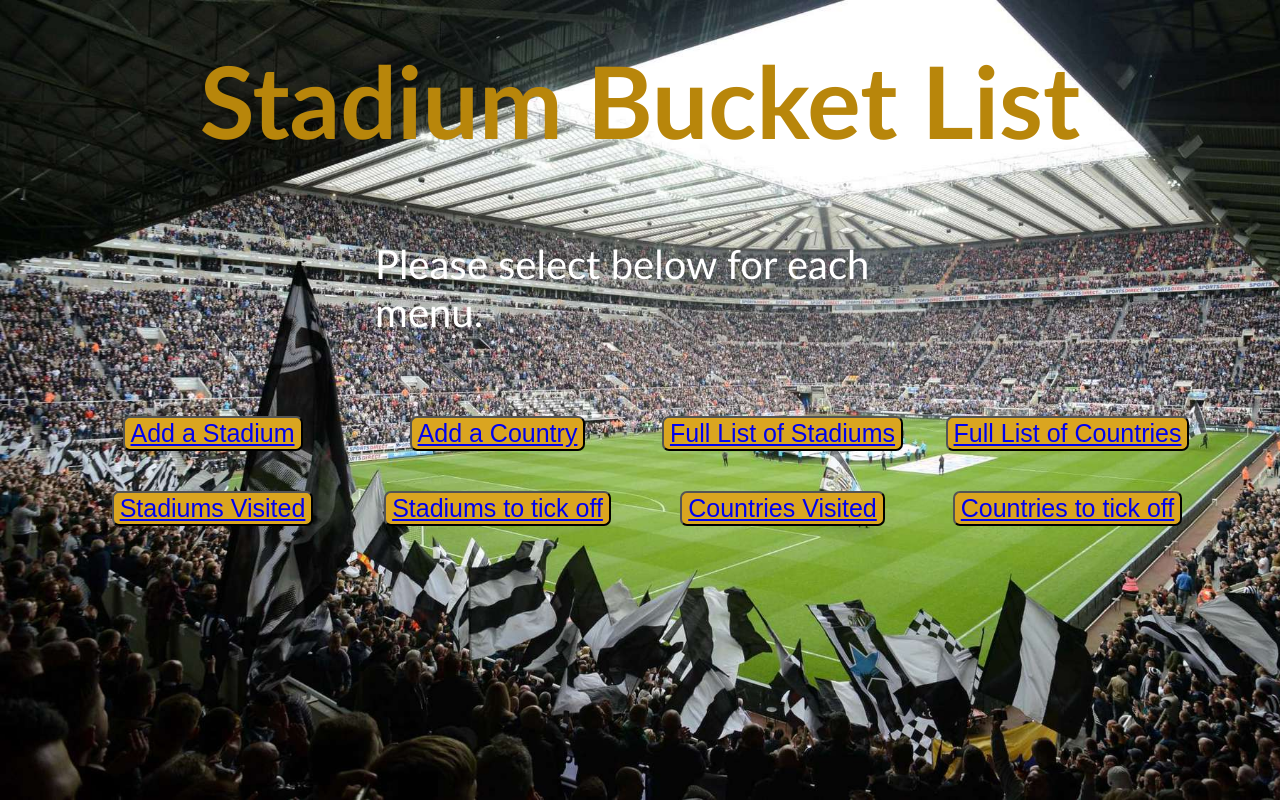
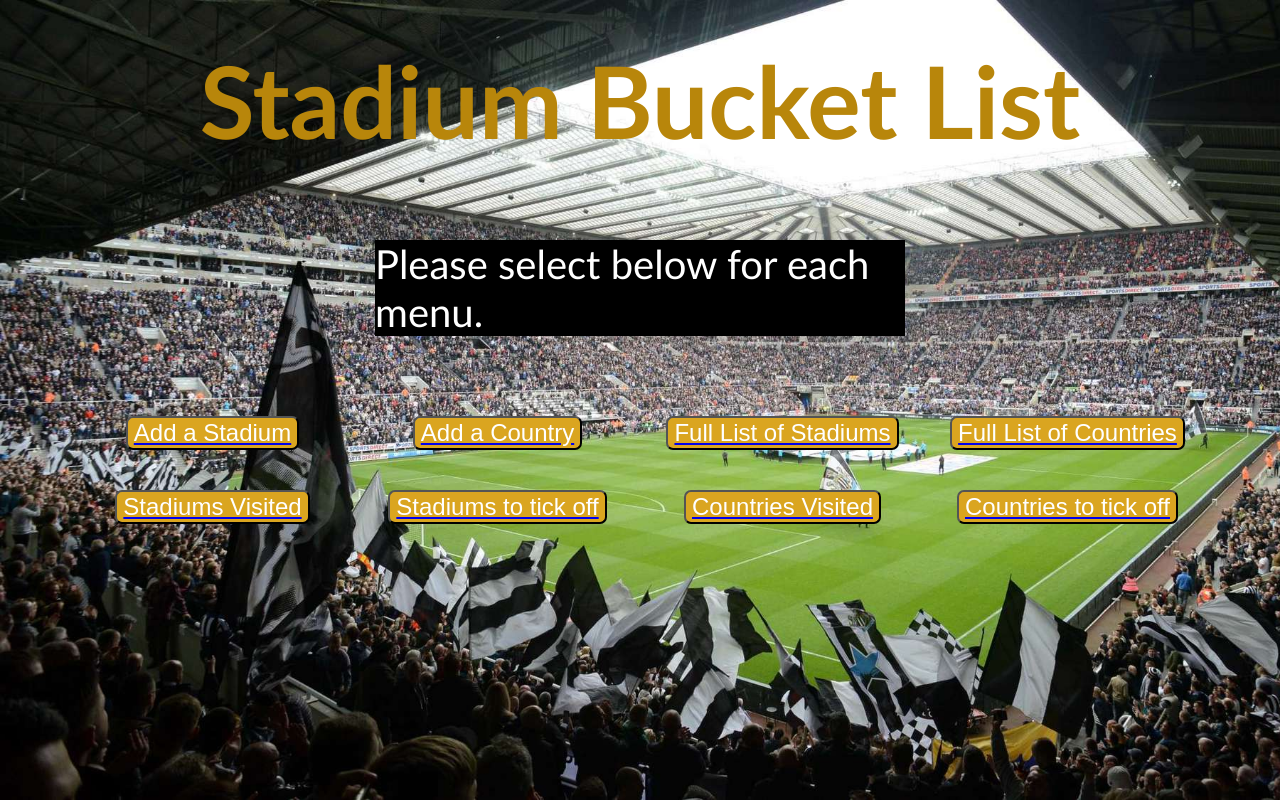
Before and after one commit to garyb6/Project1, a Flask app: page / in a window 1280 px wide. Shown: the part 107-907 px from the top of the page. Run offline with Flask 2, Linux system fonts and the light colour scheme.

Commit message:
overrode purple link text colour change

```diff
--- a/static/css/buttons.css
+++ b/static/css/buttons.css
@@ -8,7 +8,15 @@
 .button{
     background-color: goldenrod;
     border-radius: 7px;
-    font-size: 25px;
+    font-size: 24px;
+    color: black
+  }
+
+form > .button{
+    background-color: goldenrod;
+    border-radius: 7px;
+    font-size: 24px;
+    color: black
   }
 
 form > button:hover{
--- a/static/css/nav.css
+++ b/static/css/nav.css
@@ -23,14 +23,14 @@ nav ul a{
 }
 
 nav ul a:hover {
-    color: #000;
+    color: white;
 }
 
 nav ul a::before {
     content: '';
     display: block;
     height: 2px;
-    background-color: white;
+    background-color: black;
     position: absolute;
     top: 0;
     width: 0%;
--- a/static/css/style.css
+++ b/static/css/style.css
@@ -17,6 +17,7 @@ h1 {
 
 .home_paragraph {font-size: 40px;
     color: white;
+    background-color: black;
     grid-area: hp;
 }
 
@@ -43,3 +44,12 @@ h1 {
     ". B5 B6 B7 B8 ."
     ". . . . . ."
 }
+
+a:visited {
+    text-decoration: none;
+    color: goldenrod;
+}
+
+.linktext{
+    color:white;
+}
--- a/static/css/tables.css
+++ b/static/css/tables.css
@@ -28,8 +28,3 @@
     font-size: 20px;
     border-radius: 25px 75px;
 }
-
-.stadiumcard > a:visited{
-    text-decoration: none;
-    color: goldenrod;
-}
--- a/templates/index.html
+++ b/templates/index.html
@@ -4,14 +4,14 @@
 <div class="grid">
     <h1 class="home_header">Stadium Bucket List</h1>
     <p class="home_paragraph">Please select below for each menu.</p>
-<button class="itemAS button"><a href="{{url_for('stadiums.new_stadium') }}">Add a Stadium</a></button>
-<button class="itemAC button"><a href="{{url_for('countries.new_country') }}">Add a Country</a></button>
-<button class="itemFS button"><a href="{{url_for('stadiums.stadiums') }}">Full List of Stadiums</a></button>
-<button class="itemFC button"><a href="{{url_for('countries.countries') }}">Full List of Countries</a></button>
-<button class="itemSV button"><a href="{{url_for('stadiums.stadiums_visited') }}">Stadiums Visited</a></button>
-<button class="itemST button"><a href="{{url_for('stadiums.stadiums_to_visit') }}">Stadiums to tick off</a></button>
-<button class="itemCV button"><a href="{{url_for('countries.countries_visited') }}">Countries Visited</a></button>
-<button class="itemCT button"><a href="{{url_for('countries.countries_to_visit') }}">Countries to tick off</a></button>
+<button class="itemAS button"><a href="{{url_for('stadiums.new_stadium') }}"><div class="linktext">Add a Stadium</div></a></button>
+<button class="itemAC button"><a href="{{url_for('countries.new_country') }}"><div class="linktext">Add a Country</div></a></button>
+<button class="itemFS button"><a href="{{url_for('stadiums.stadiums') }}"><div class="linktext">Full List of Stadiums</div></a></button>
+<button class="itemFC button"><a href="{{url_for('countries.countries') }}"><div class="linktext">Full List of Countries</div></a></button>
+<button class="itemSV button"><a href="{{url_for('stadiums.stadiums_visited') }}"><div class="linktext">Stadiums Visited</div></a></button>
+<button class="itemST button"><a href="{{url_for('stadiums.stadiums_to_visit') }}"><div class="linktext">Stadiums to tick off</div></a></button>
+<button class="itemCV button"><a href="{{url_for('countries.countries_visited') }}"><div class="linktext">Countries Visited</div></a></button>
+<button class="itemCT button"><a href="{{url_for('countries.countries_to_visit') }}"><div class="linktext">Countries to tick off</div></a></button>
 </div>
 </section>
 {% endblock %}
```
